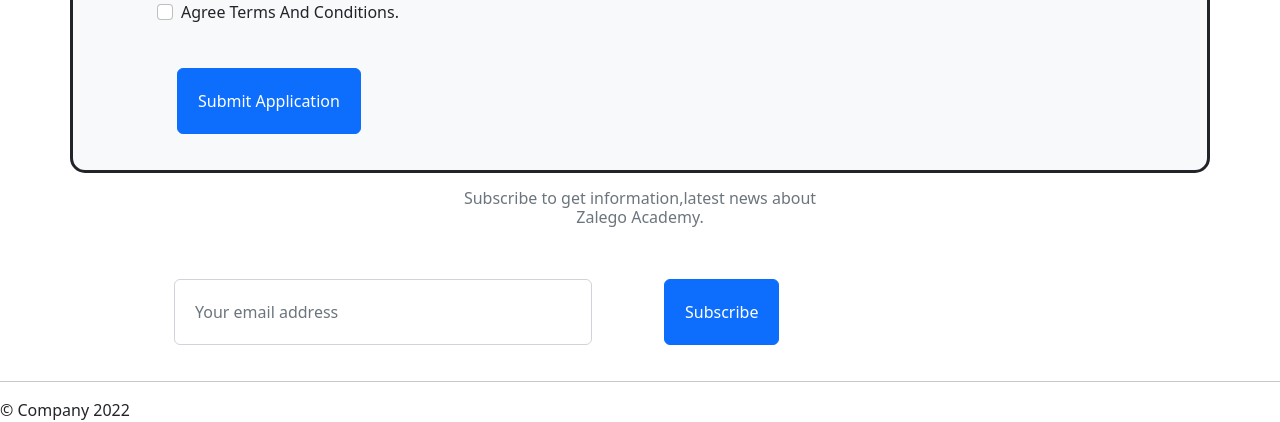
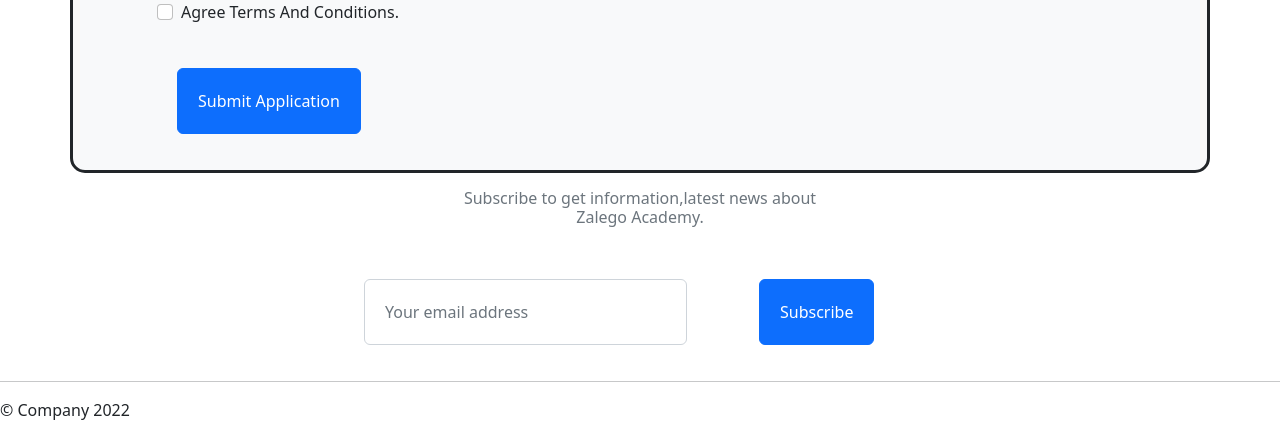
Before and after one commit to CALVINALDRICH/Php-database-connection, a PHP site: page /enroll.php in a window 1280 px wide. Shown: the part 1149-1571 px from the top of the page. Run offline with PHP 8.4, Linux system fonts and the light colour scheme.

Commit message:
re-editing enroll.php

```diff
--- a/enroll.php
+++ b/enroll.php
@@ -104,7 +104,7 @@
                   <div class="mb-3 px-5  col-lg-6">
                       <label for="What'sYourGender"  class="form-label"><h6>What's Your Gender?</h6></label>
 
-                      <select class="form-select joy shadow form-control" name="gender" type="email"  aria-label="Default select example">
+                      <select class="form-select joy shadow form-control" name="gender" type="text"  aria-label="Default select example">
                        <option selected><h1>--Select Your Gender--</h1></option>
                        <option value="Male">Male</option>
                        <option value="Female">Female</option>
@@ -201,7 +201,7 @@
                 ?>
 
 
-        <div class=" row g-2 px-5 pt-0  align-items-center">
+        <div class=" row g-2 px-5 pt-0  align-items-center offset-md-2">
         <div class="col-lg-6 px-5 ">
               <input type="email" name ="email" id="inputemail" class="form-control" placeholder="Your email address" >
             </div>
@@ -211,6 +211,8 @@
 
 
           </div>
+
+
           </form>
       </div>
 
```
